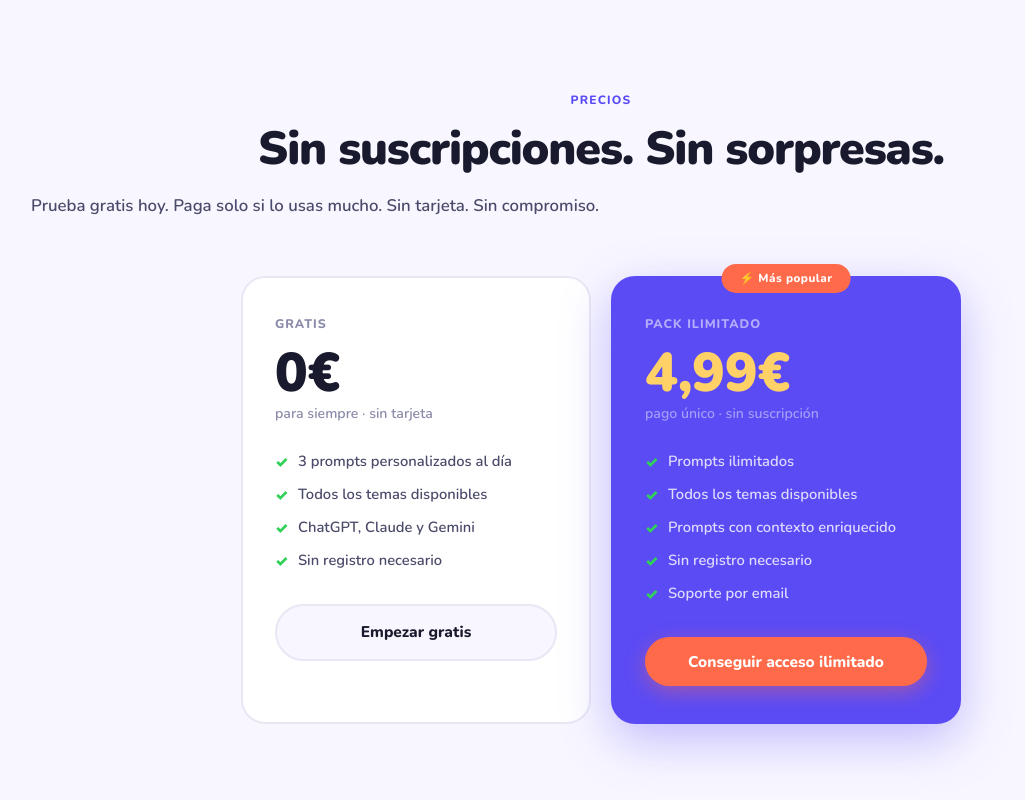
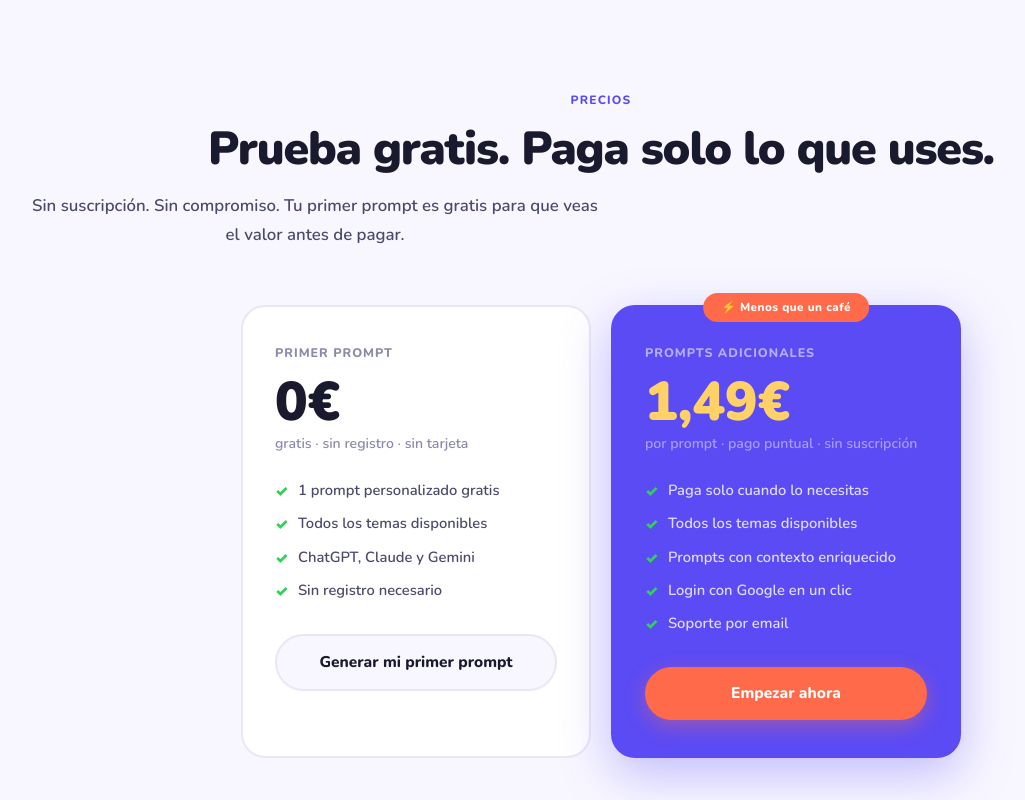
Before and after one commit to inigou/promptgenerator, a Next.js app: page / in a window 1280 px wide. Shown: the part 6060-6860 px from the top of the page, without its empty margins (39-1064 px from the left). Built offline with nearby package versions, Linux system fonts and the light colour scheme.

Commit message:
feat: sitemap link en head

```diff
--- a/pages/index.js
+++ b/pages/index.js
@@ -22,9 +22,9 @@ const schemaFAQ = {
     { "@type": "Question", "name": "Como hacer un buen prompt para ChatGPT?", "acceptedAnswer": { "@type": "Answer", "text": "Un buen prompt para ChatGPT necesita cuatro elementos: un rol de experto especifico, tu situacion concreta con todos los detalles relevantes, el objetivo preciso que quieres conseguir, y las instrucciones sobre el formato de respuesta. promptbien.com construye todo esto automaticamente en 30 segundos." } },
     { "@type": "Question", "name": "Para que sirve un prompt bien escrito?", "acceptedAnswer": { "@type": "Answer", "text": "Un prompt bien escrito transforma la respuesta de la IA de un texto generico de blog a una consulta personalizada de experto. La misma IA da respuestas radicalmente distintas dependiendo de como le preguntas." } },
     { "@type": "Question", "name": "Funciona para viajes, salud e inmobiliario?", "acceptedAnswer": { "@type": "Answer", "text": "Si. promptbien tiene prompts especialmente optimizados para planificar viajes con ChatGPT, preparar consultas medicas, y tomar decisiones inmobiliarias. Tambien funciona para cualquier otro tema con la opcion de consulta libre." } },
-    { "@type": "Question", "name": "Es gratis el generador de prompts?", "acceptedAnswer": { "@type": "Answer", "text": "Si, los primeros 3 prompts al dia son completamente gratuitos. El pack ilimitado tiene un coste de 4,99 euros de pago unico, sin suscripcion mensual ni compromiso." } },
+    { "@type": "Question", "name": "Es gratis el generador de prompts?", "acceptedAnswer": { "@type": "Answer", "text": "Tu primer prompt es completamente gratuito, sin registro. A partir del segundo, cada prompt tiene un coste de 1,49 euros de pago puntual. Sin suscripcion, sin compromiso, sin cuenta necesaria." } },
     { "@type": "Question", "name": "Funciona con Claude y Gemini ademas de ChatGPT?", "acceptedAnswer": { "@type": "Answer", "text": "Si. Al iniciar el proceso seleccionas la IA que usaras y el prompt se adapta especificamente para ella. ChatGPT, Claude y Gemini tienen caracteristicas distintas y los prompts generados estan optimizados para cada una." } },
-    { "@type": "Question", "name": "Que diferencia hay entre el plan gratuito y el pack de 4,99 euros?", "acceptedAnswer": { "@type": "Answer", "text": "El plan gratuito permite 3 prompts al dia. El pack de 4,99 euros es un pago unico que desbloquea prompts ilimitados con contexto mas enriquecido. Sin suscripcion, sin renovacion automatica." } }
+    { "@type": "Question", "name": "Como funciona el precio por prompt?", "acceptedAnswer": { "@type": "Answer", "text": "El primer prompt es gratis para que compruebes el valor antes de pagar. A partir del segundo, cada prompt cuesta 1,49 euros — menos que un cafe. Pagas solo cuando lo necesitas, sin suscripcion ni compromiso." } }
   ]
 };
 
@@ -262,9 +262,9 @@ export default function Home() {
     { q: "Como hacer un buen prompt para ChatGPT?", a: "Un buen prompt para ChatGPT necesita cuatro elementos: un rol de experto especifico, tu situacion concreta con todos los detalles relevantes, el objetivo preciso que quieres conseguir, y las instrucciones sobre el formato de respuesta. promptbien.com construye todo esto automaticamente en 30 segundos." },
     { q: "Por que ChatGPT me da respuestas genericas?", a: "Las IAs responden en funcion de como les preguntas. Sin contexto especifico, la IA asume que debe dar una respuesta valida para cualquier persona, lo que resulta en respuestas de blog. Con un prompt que incluye tu situacion concreta, un rol de experto y un objetivo claro, la IA puede darte una respuesta de nivel profesional personalizada." },
     { q: "Funciona para viajes, salud e inmobiliario?", a: "Si. promptbien tiene prompts especialmente optimizados para planificar viajes con ChatGPT, preparar consultas medicas, y tomar decisiones inmobiliarias. Tambien funciona para cualquier otro tema con la opcion de consulta libre." },
-    { q: "Es gratis el generador de prompts?", a: "Si, los primeros 3 prompts al dia son completamente gratuitos. El pack ilimitado tiene un coste de 4,99 euros de pago unico, sin suscripcion mensual ni compromiso." },
+    { q: "Es gratis el generador de prompts?", a: "Tu primer prompt es completamente gratuito, sin registro. A partir del segundo, cada prompt tiene un coste de 1,49 euros de pago puntual. Sin suscripcion, sin compromiso, sin cuenta necesaria." },
     { q: "Funciona con Claude y Gemini ademas de ChatGPT?", a: "Si. Al iniciar el proceso seleccionas la IA que usaras y el prompt se adapta especificamente para ella. ChatGPT, Claude y Gemini tienen caracteristicas distintas y los prompts generados estan optimizados para cada una." },
-    { q: "Que diferencia hay entre el plan gratuito y el pack de 4,99 euros?", a: "El plan gratuito permite 3 prompts al dia. El pack de 4,99 euros es un pago unico que desbloquea prompts ilimitados con contexto mas enriquecido. Sin suscripcion, sin renovacion automatica." },
+    { q: "Como funciona el precio por prompt?", a: "El primer prompt es gratis para que compruebes el valor antes de pagar. A partir del segundo, cada prompt cuesta 1,49 euros — menos que un cafe. Pagas solo cuando lo necesitas, sin suscripcion ni compromiso." },
   ];
 
   return (
@@ -274,7 +274,7 @@ export default function Home() {
         <meta name="description" content="Genera el prompt perfecto para ChatGPT, Claude o Gemini en 30 segundos. Obtén respuestas de experto en viajes, salud, inmobiliario y cualquier tema. Gratis. Sin registro." />
         <meta name="keywords" content="generador de prompts, generador de prompts chatgpt, cómo hacer un buen prompt chatgpt, cómo preguntarle bien a la ia, prompt para planificar viaje chatgpt, prompt para consulta medica ia, prompt inmobiliario chatgpt, prompt generator español, hacer prompts ia, mejorar prompts chatgpt" />
         <link rel="canonical" href="https://www.promptbien.com/" />
-        <meta name="google-site-verification" content="a-ly1uQV2JXmrIZA3BQem5WOzGqbb2OylFKgyzt5aKc" />
+        <link rel="sitemap" type="application/xml" href="/sitemap.xml" />
         <meta name="robots" content="index, follow, max-image-preview:large" />
         <meta property="og:type" content="website" />
         <meta property="og:url" content="https://www.promptbien.com/" />
@@ -473,34 +473,34 @@ export default function Home() {
 
       <section className="pricing-sec" id="precios" aria-labelledby="price-title">
         <div className="eyebrow ctr">Precios</div>
-        <h2 className="ctr" id="price-title">Sin suscripciones. Sin sorpresas.</h2>
-        <p className="lead ctr">Prueba gratis hoy. Paga solo si lo usas mucho. Sin tarjeta. Sin compromiso.</p>
+        <h2 className="ctr" id="price-title">Prueba gratis. Paga solo lo que uses.</h2>
+        <p className="lead ctr">Sin suscripción. Sin compromiso. Tu primer prompt es gratis para que veas el valor antes de pagar.</p>
         <div className="price-grid">
           <article className="price-card reveal">
-            <div className="price-plan">Gratis</div>
+            <div className="price-plan">Primer prompt</div>
             <div className="price-amt">0€</div>
-            <div className="price-per">para siempre · sin tarjeta</div>
+            <div className="price-per">gratis · sin registro · sin tarjeta</div>
             <ul className="price-feats">
-              <li>3 prompts personalizados al día</li>
+              <li>1 prompt personalizado gratis</li>
               <li>Todos los temas disponibles</li>
               <li>ChatGPT, Claude y Gemini</li>
               <li>Sin registro necesario</li>
             </ul>
-            <a href="/generar" className="price-btn price-btn-free" style={{ display: "block", textAlign: "center", textDecoration: "none" }}>Empezar gratis</a>
+            <a href="/generar" className="price-btn price-btn-free" style={{ display: "block", textAlign: "center", textDecoration: "none" }}>Generar mi primer prompt</a>
           </article>
           <article className="price-card feat reveal" style={{ transitionDelay: ".1s" }}>
-            <div className="feat-badge">⚡ Más popular</div>
-            <div className="price-plan">Pack ilimitado</div>
-            <div className="price-amt">4,99€</div>
-            <div className="price-per">pago único · sin suscripción</div>
+            <div className="feat-badge">⚡ Menos que un café</div>
+            <div className="price-plan">Prompts adicionales</div>
+            <div className="price-amt">1,49€</div>
+            <div className="price-per">por prompt · pago puntual · sin suscripción</div>
             <ul className="price-feats">
-              <li>Prompts ilimitados</li>
+              <li>Paga solo cuando lo necesitas</li>
               <li>Todos los temas disponibles</li>
               <li>Prompts con contexto enriquecido</li>
-              <li>Sin registro necesario</li>
+              <li>Login con Google en un clic</li>
               <li>Soporte por email</li>
             </ul>
-            <button className="price-btn price-btn-paid">Conseguir acceso ilimitado</button>
+            <a href="/generar" className="price-btn price-btn-paid" style={{ display: "block", textAlign: "center", textDecoration: "none" }}>Empezar ahora</a>
           </article>
         </div>
       </section>
@@ -525,7 +525,7 @@ export default function Home() {
         <h2>Tu prompt perfecto te espera</h2>
         <p className="lead">Empieza gratis ahora. Sin registro. Sin tarjeta. En 30 segundos tienes tu prompt listo para copiar en ChatGPT, Claude o Gemini.</p>
         <a href="/generar" className="btn-cta-white">✨ Generar mi prompt gratis</a>
-        <p className="cta-note">3 prompts gratis al día · Pack ilimitado por 4,99€ · Sin suscripción</p>
+        <p className="cta-note">Primer prompt gratis · 1,49€ por prompt · Sin suscripción</p>
       </section>
 
       <footer>
```
Also changed, not shown: 1 other file (tests, documents, lock files or other folders).
